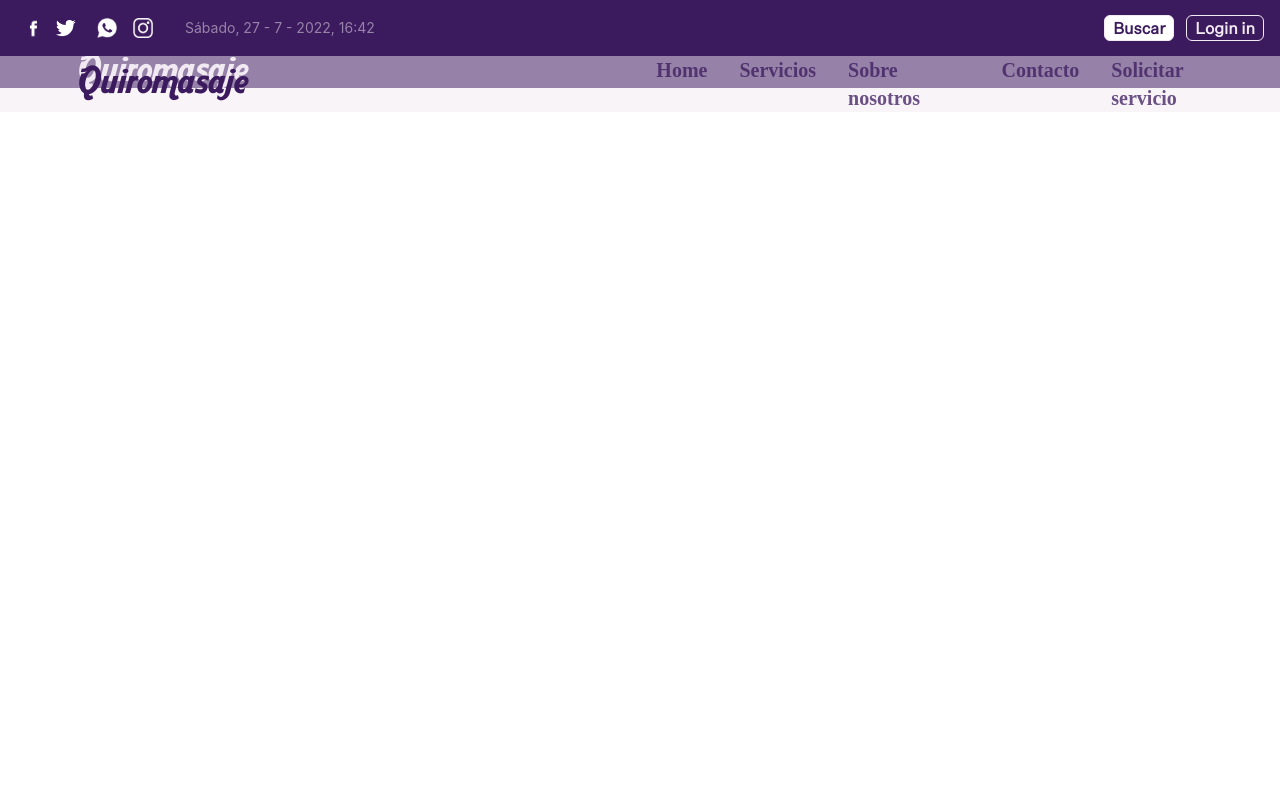
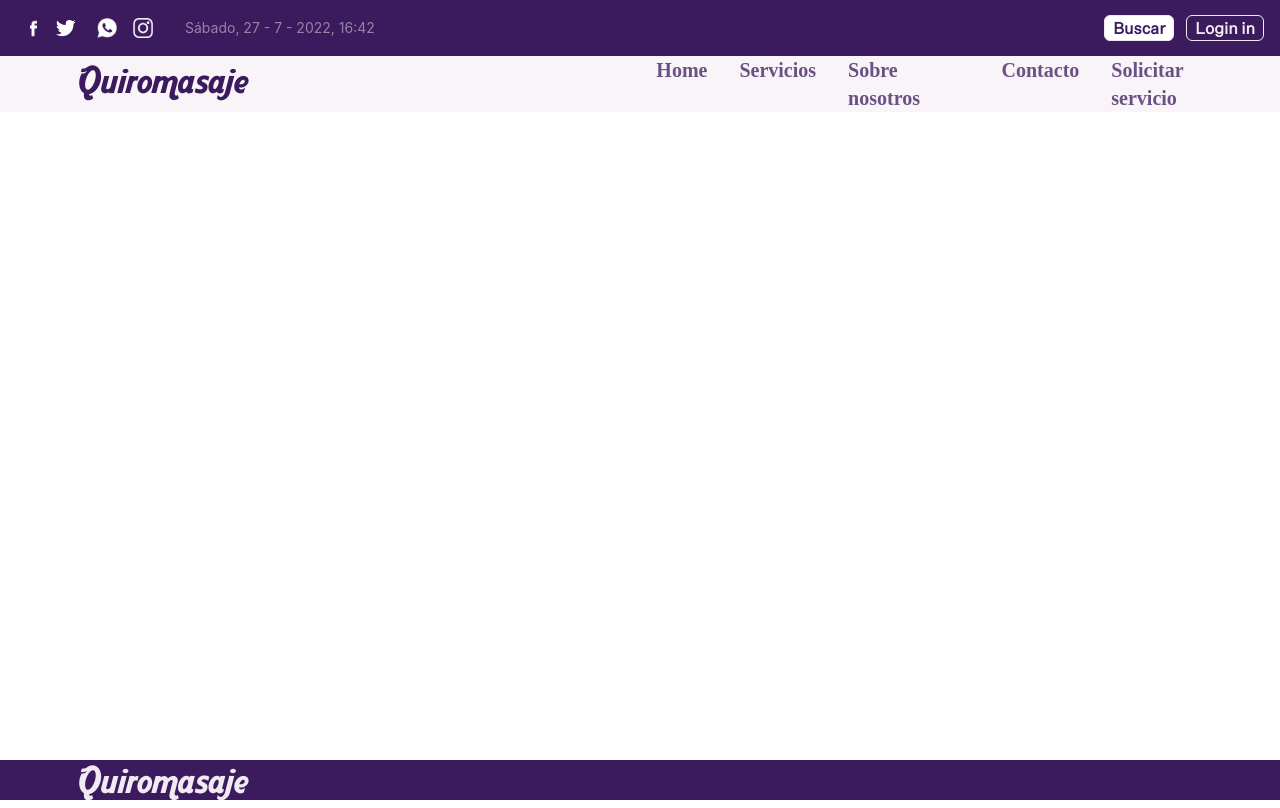
Before and after one commit to Dolo86rv/webclinic, a React (Create React App) app: page /contact in a window 1280 px wide. Built offline with nearby package versions, Linux system fonts and the light colour scheme; a web font is replaced by a local one.

Commit message:
se agrega Contact

```diff
--- /dev/null
+++ b/src/Component/Contact/index.js
@@ -0,0 +1,9 @@
+import React from 'react'
+
+export const Contact = () => {
+    return (
+    <div className="flex-grow">
+        Contact
+    </div>
+)
+}
--- a/src/Component/Layout/index.js
+++ b/src/Component/Layout/index.js
@@ -4,21 +4,21 @@ import { Home } from '../Home'
 import { BrowserRouter, Routes, Route } from 'react-router-dom'
 import { Servicio } from '../Servicios'
 import { Footer } from '../Footer'
+import { Contact } from '../Contact'
 
 export const Layout = () => {
   return (
-    <>
+    <div className="flex flex-col h-screen w-full">
       <BrowserRouter>
         <Header />
-      <main className="flex-1 flex-grow">
         <Routes>
             <Route exact path='/' element={<Home />}/>
             <Route exact path='/servicio' element={<Servicio />}/>
+            <Route exact path='/contact' element={<Contact />}/>
           </Routes>
-      </main>
         <Footer />
       </BrowserRouter>
-    </>
+    </div>
   )
 }
 
--- a/src/assets/main.css
+++ b/src/assets/main.css
@@ -702,6 +702,9 @@ select {
 .h-48 {
   height: 12rem;
 }
+.h-screen {
+  height: 100vh;
+}
 .w-full {
   width: 100%;
 }
@@ -720,10 +723,7 @@ select {
 .flex-none {
   flex: none;
 }
-.flex-1 {
-  flex: 1 1 0%;
-}
-.grow {
+.flex-grow {
   flex-grow: 1;
 }
 .flex-col {
```
Lines whose indentation alone changed are shown as unchanged.
